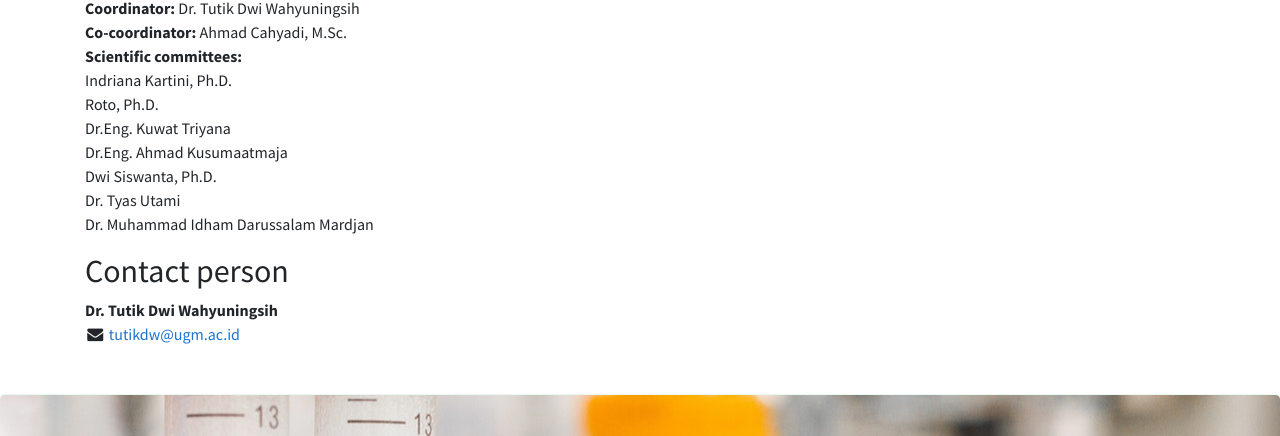
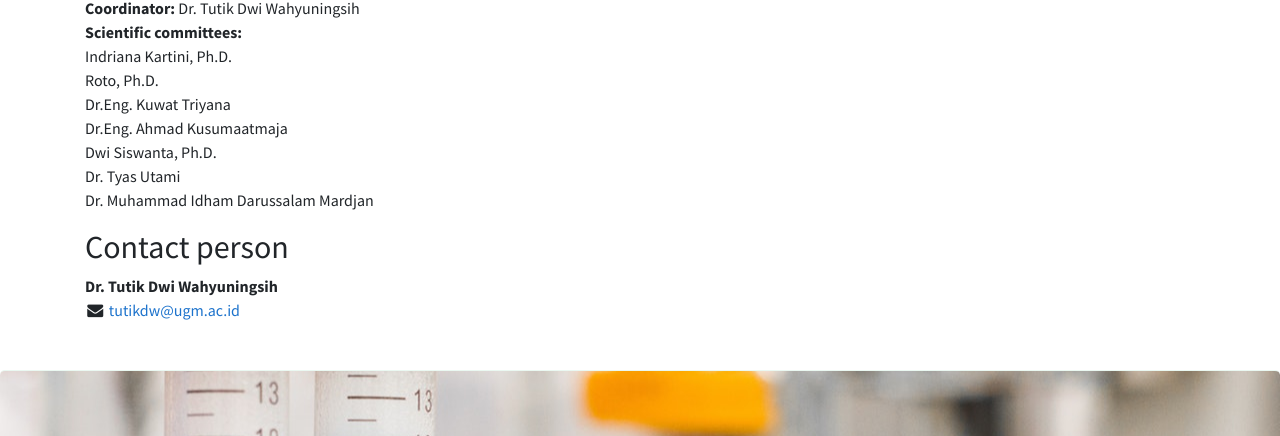
Before and after one commit to bppugm/icst-2019, a plain HTML site: page article/life-sciences-materials-and-applied-chemistry.html in a window 1280 px wide. Shown: the part 698-1134 px from the top of the page. Drawn offline with nearby package versions, Linux system fonts and the light colour scheme.

Commit message:
delete unknown committee in life science

```diff
--- a/article/life-sciences-materials-and-applied-chemistry.html
+++ b/article/life-sciences-materials-and-applied-chemistry.html
@@ -201,7 +201,6 @@
           <!--Committee-->
           <h2>Committee</h2>
           <p><b>Coordinator:</b> Dr. Tutik Dwi Wahyuningsih<br>
-            <b>Co-coordinator:</b> Ahmad Cahyadi, M.Sc.<br>
             <b>Scientific committees:</b><br />
             Indriana Kartini, Ph.D.<br />
             Roto, Ph.D.<br />
```
